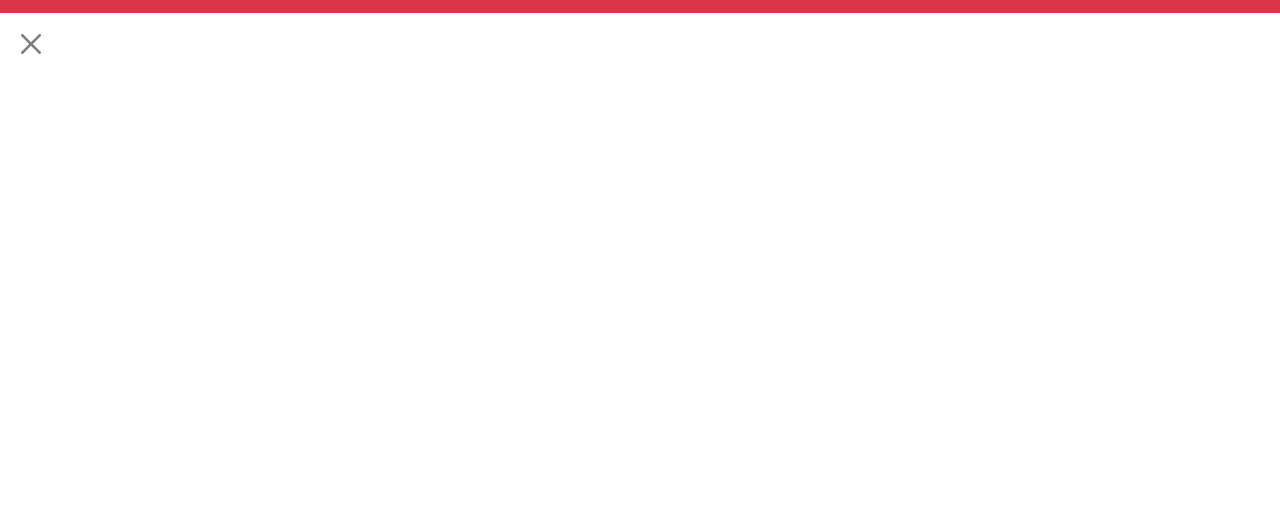
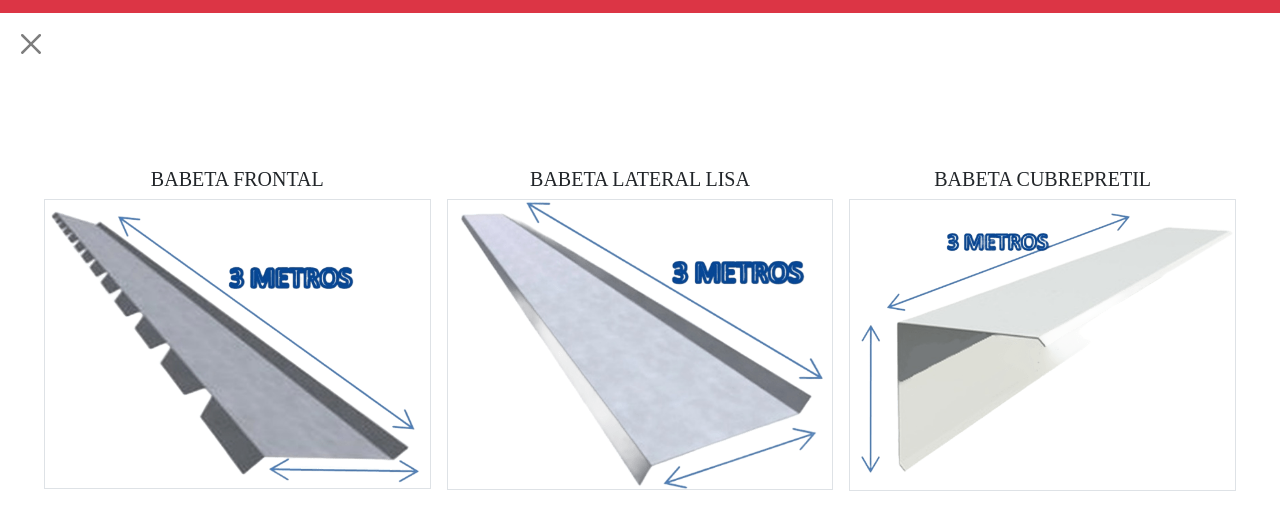
Before and after one commit to enzo09g/El-corralon-avanzado, a plain HTML site: page especificaciones.html in a window 1280 px wide. Shown: the part 122-652 px from the top of the page. Drawn offline with nearby package versions, Linux system fonts and the light colour scheme; a web font is replaced by a local one.

Commit message:
empezando babetas

```diff
--- a/especificaciones.html
+++ b/especificaciones.html
@@ -18,7 +18,7 @@
 
 </head>
 
-<body>
+<body class="overflow-x-hidden">
 
     <nav class="navbar navbar-expand-lg mavbar-brand navbar-dark bg-dark nav-estilos">
         <div class="container px-5">
@@ -53,9 +53,27 @@
         <h2 class="pb-1 text-danger border-1 fst-italic"></h2>
     </section>
 
+    <section class="row p-5 text-center text-uppercase">
+        <div class="col-sm-12 col-md-4 p-sm-3 p-md-0">
+            <h5>Babeta frontal</h5>
+            <div class="px-2">
+                <img class="img-fluid border border-1" src="./img/especificaciones/babetas/RC babeta frontal.png" alt="">
+            </div>
+        </div>
+        <div class="col-sm-12 col-md-4 p-sm-3 p-md-0">
+            <h5>Babeta lateral lisa</h5>
+            <div class="px-2">
+                <img class="img-fluid border border-1" src="./img/especificaciones/babetas/RC babeta lisa.png" alt="">
+            </div>
+        </div>
+        <div class="col-sm-12 col-md-4 p-sm-3 p-md-0">
+            <h5>Babeta cubrepretil</h5>
+            <div class="px-2">
+                <img class="img-fluid border border-1" src="./img/especificaciones/babetas/RC babeta cubrepretil.png" alt="">
+            </div>
+        </div>
+    </section>
     <main>
-
-
     </main>
 
     <footer>
--- a/js/especificaciones.js
+++ b/js/especificaciones.js
@@ -325,6 +325,12 @@ const paginas = [
         </div>
 
         `
+    },
+    {
+        titulo: "BABETAS",
+        frase: "Optimiza la estabilidad y el acabado de tu estructura con la babeta: refuerza, protege y embellece tu hogar, galpon o tinglado.",
+        LDKey: "babetas",
+        codigo: ``
     }
 
 ]
```
Also changed, not shown: catalogo.html (+1 -1 lines), css/especificaciones/especificaciones.css, img/especificaciones/babetas/RC babeta cubrepretil.png (added), img/especificaciones/babetas/RC babeta frontal.png (added), img/especificaciones/babetas/RC babeta lisa.png (added), img/especificaciones/babetas/SN babeta cubrepretil.png (added), img/especificaciones/babetas/SN babeta frontal.png (added), img/especificaciones/babetas/SN babeta lisa.png (added), img/especificaciones/babetas/babeta cubrepretil.jpeg (added), img/especificaciones/babetas/babeta frontal.jpeg (added), img/especificaciones/babetas/babeta lisa.jpeg (added).
